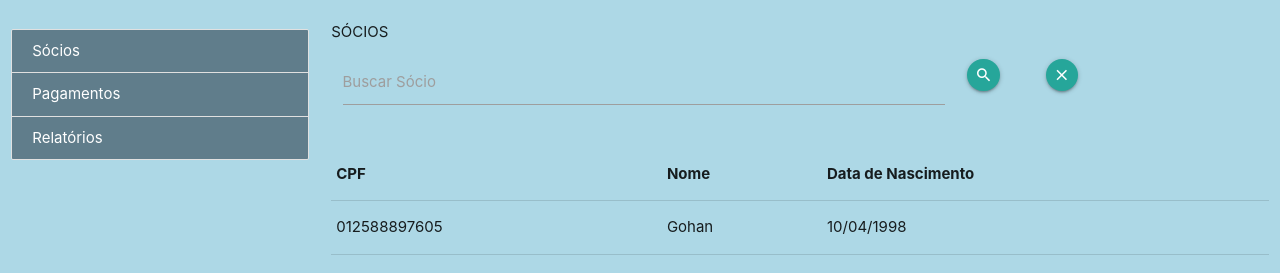
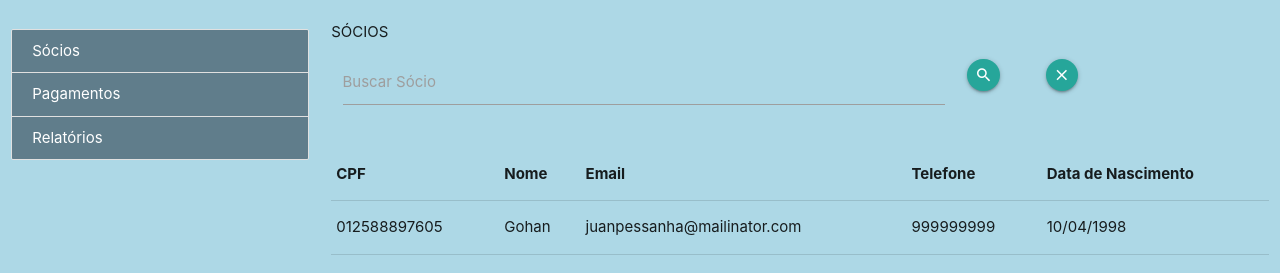
Before and after one commit to fguimaraess/sambo, a website: page public/dashboard.html in a window 1280 px wide. Both pictures are taken after a click on the link "Sócios". Shown: the part 73-346 px from the top of the page. Drawn offline with nearby package versions, Linux system fonts and the light colour scheme.

Commit message:
Adiciona campos a tabela sócios

```diff
--- a/public/dashboard.html
+++ b/public/dashboard.html
@@ -78,6 +78,8 @@
                             <th id="id" hidden>ID</th>
                             <th id="cpf">CPF</th>
                             <th id="nome">Nome</th>
+                            <th id="email">Email</th>
+                            <th id="telefone">Telefone</th>
                             <th id="dtnascimento">Data de Nascimento</th>
                         </tr>
                     </thead>
@@ -86,6 +88,8 @@
                             <td hidden>1</td>
                             <td>012588897605</td>
                             <td>Gohan</td>
+                            <td>juanpessanha@mailinator.com</td>
+                            <td>999999999</td>
                             <td>10/04/1998</td>
                         </tr>
                     </tbody>
```
Also changed, not shown: 2 other files.
